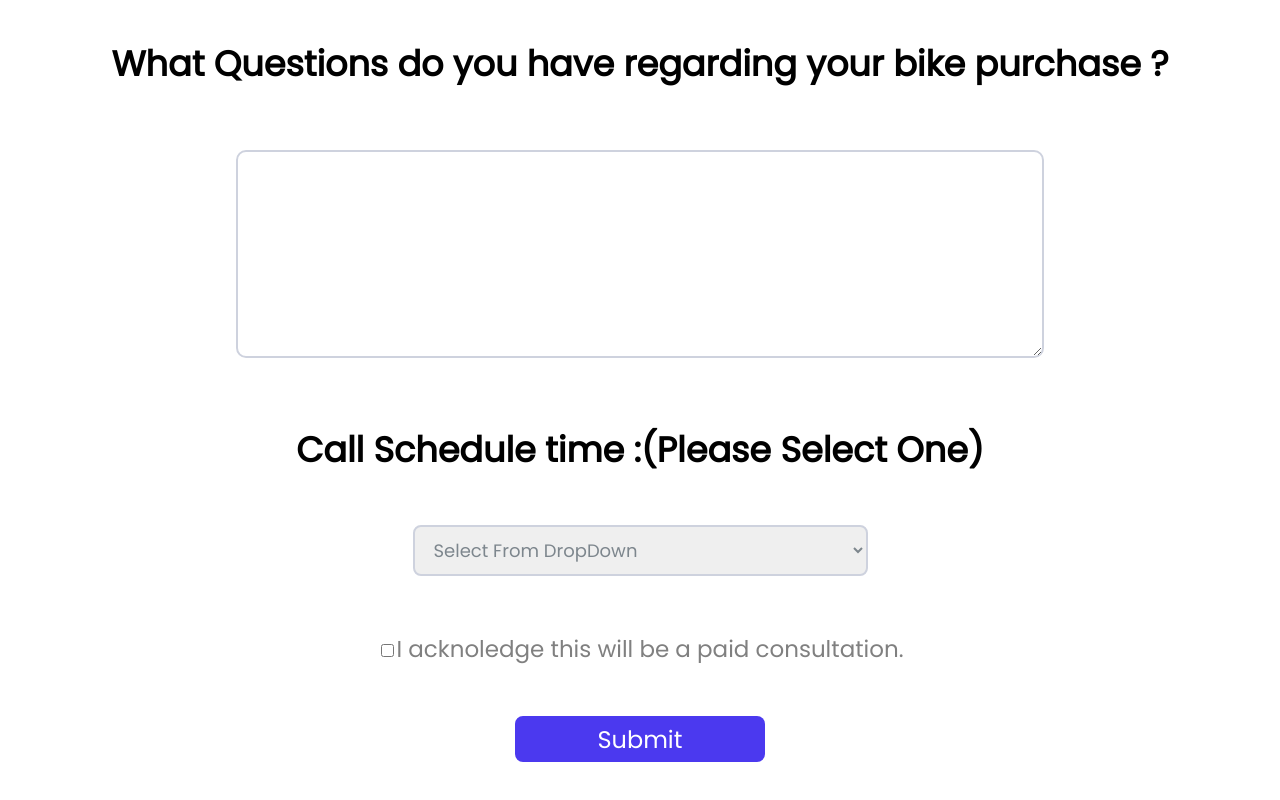
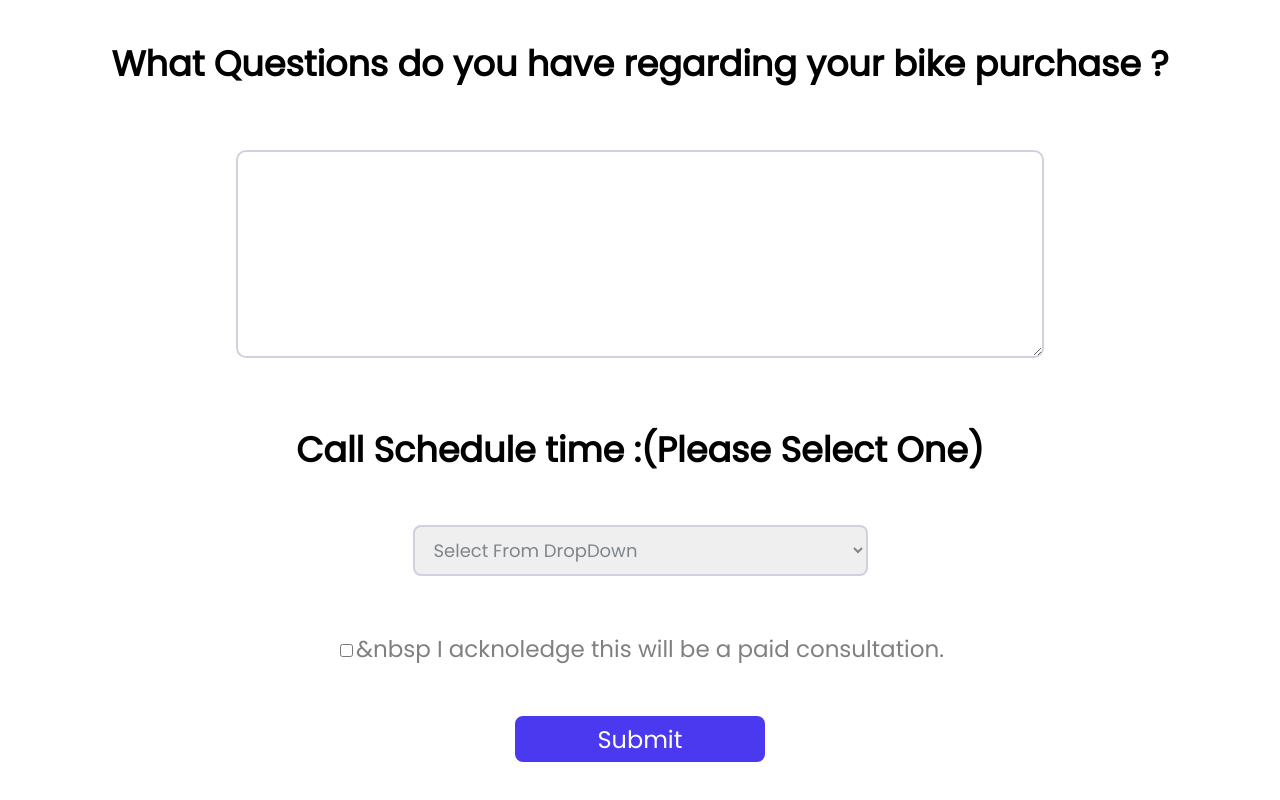
Before and after one commit to RanjithKumarT35/RevnitroFormsFront, a React (Create React App) app: page /BikeConsultation in a window 1280 px wide. Shown: the part 1066-1866 px from the top of the page. Built offline with nearby package versions, Linux system fonts and the light colour scheme; no server answers.

Commit message:
Update BikeConsultation.js

```diff
--- a/src/forms/BikeConsultation.js
+++ b/src/forms/BikeConsultation.js
@@ -272,7 +272,7 @@ function BikeConsultation() {
                     id="formscheckboxxxx"
                     required
                   />
-                 I acknoledge this will be a paid consultation.
+                 &nbsp I acknoledge this will be a paid consultation.
               </div>
               <div className="carspurchasebuuttonss">
                 <button type="submit">Submit</button>
```
